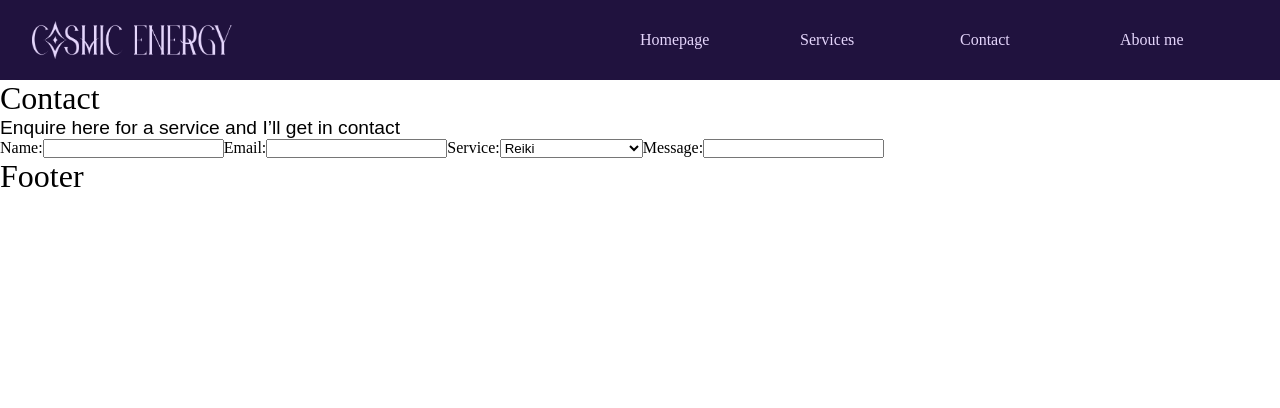
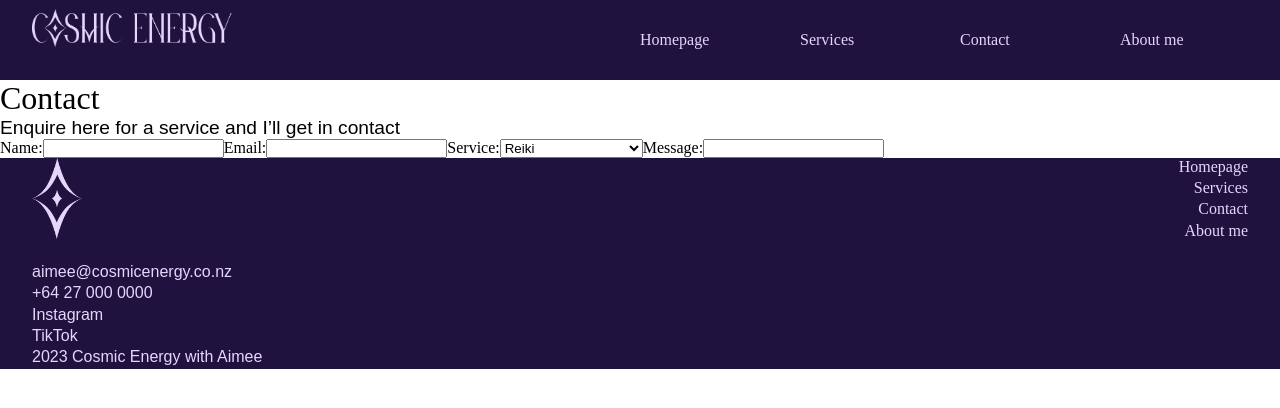
Before and after one commit to deshandeshandeshan/cosmicenergywithaimee, a React (Create React App) app in the folder client/: page /contact in a window 1280 px wide. Shown: the top 408 px of the page. Built offline with nearby package versions, Linux system fonts and the light colour scheme; a web font is replaced by a local one.

Commit message:
Styled footer with css

```diff
--- /dev/null
+++ b/client/src/components/Footer.css
@@ -0,0 +1,36 @@
+.footer {
+    background-color: #20123E;
+}
+
+.mobileGrid {
+    grid-template-columns: repeat(4, 1fr);
+    gap: 0 1rem;
+}
+
+.gridPadding {
+    padding:  2rem 2rem;
+}
+
+.navBrand {
+    padding-bottom: 1.5rem;
+}
+
+.textPadding {
+    padding-bottom: .2rem;
+}
+
+.footerContact {
+    font-family: "neue-haas-grotesk-display", sans-serif;
+    font-weight: 200;
+    font-size: 1rem;
+    color: #E5D6FC;
+}
+
+.footerGrid {
+    display: grid;
+}
+
+.footerGridItemB {
+    grid-column-start: 5;
+    text-align: right;
+}
--- a/client/src/components/Footer.js
+++ b/client/src/components/Footer.js
@@ -1,8 +1,52 @@
+import LogoMark from "../images/LogoMark.png";
+import { Link } from "react-router-dom";
+import "./Footer.css";
+
 const Footer = () => {
   return (
-    <div>
-      <h1>Footer</h1>
-    </div>
+    <footer className="footer footerGrid mobileGrid gridPadding">
+      <div className="footerGridItemA">
+        <img
+          src={LogoMark}
+          alt="Cosmic energy logo"
+          width="50"
+          className="navBrand"
+        />
+
+        <ul className="footerContact">
+          <li className="contactItem textPadding">aimee@cosmicenergy.co.nz</li>
+          <li className="contactItem textPadding">+64 27 000 0000</li>
+          <li className="contactItem textPadding">Instagram</li>
+          <li className="contactItem textPadding">TikTok</li>
+          <li className="contactItem textPadding">
+            2023 Cosmic Energy with Aimee
+          </li>
+        </ul>
+      </div>
+
+      <ul className="footerLink footerGridItemB">
+        <li className="footerItem textPadding">
+          <Link to="/" className="navLink">
+            Homepage
+          </Link>
+        </li>
+        <li className="footerItem textPadding">
+          <Link to="/services" className="navLink">
+            Services
+          </Link>
+        </li>
+        <li className="footerItem textPadding">
+          <Link to="/contact" className="navLink">
+            Contact
+          </Link>
+        </li>
+        <li className="footerItem textPadding">
+          <Link to="/aboutme" className="navLink">
+            About me
+          </Link>
+        </li>
+      </ul>
+    </footer>
   );
 };
 
```
Also changed, not shown: client/src/images/LogoMark.png (added).
